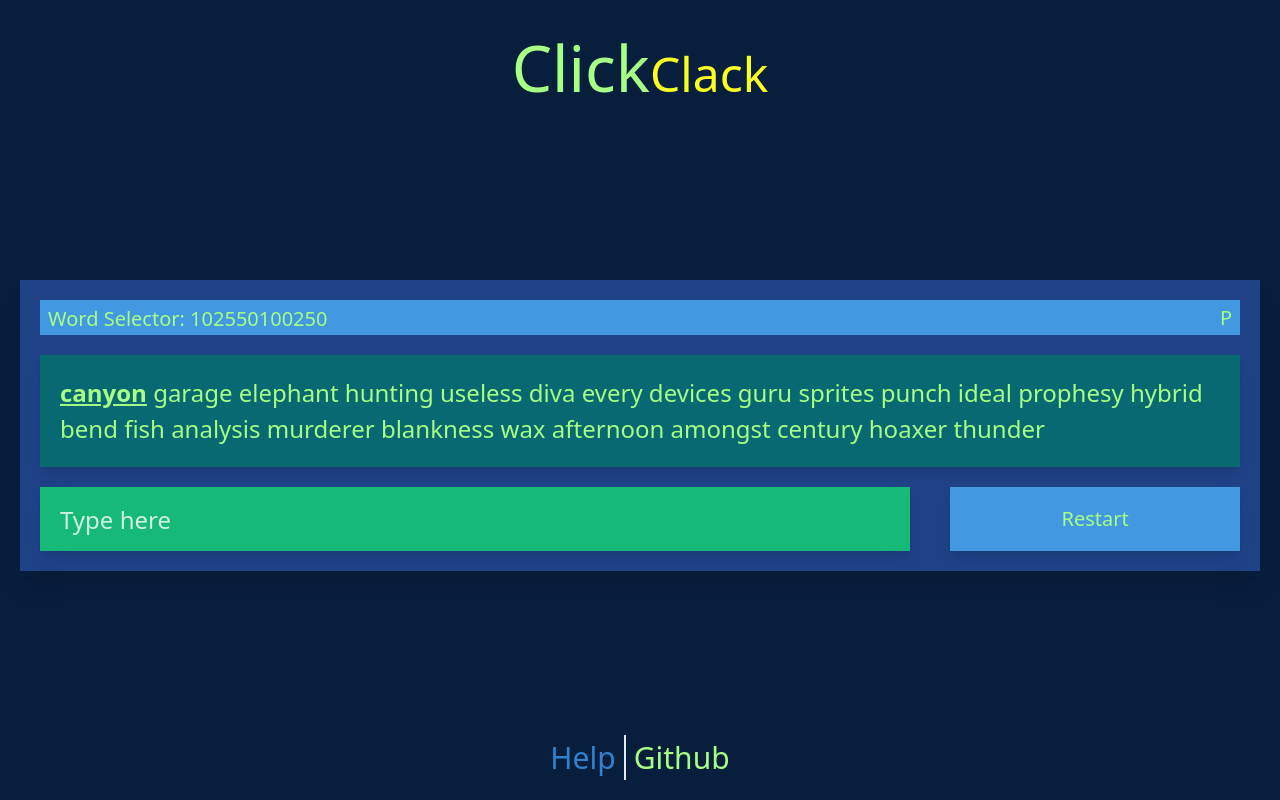
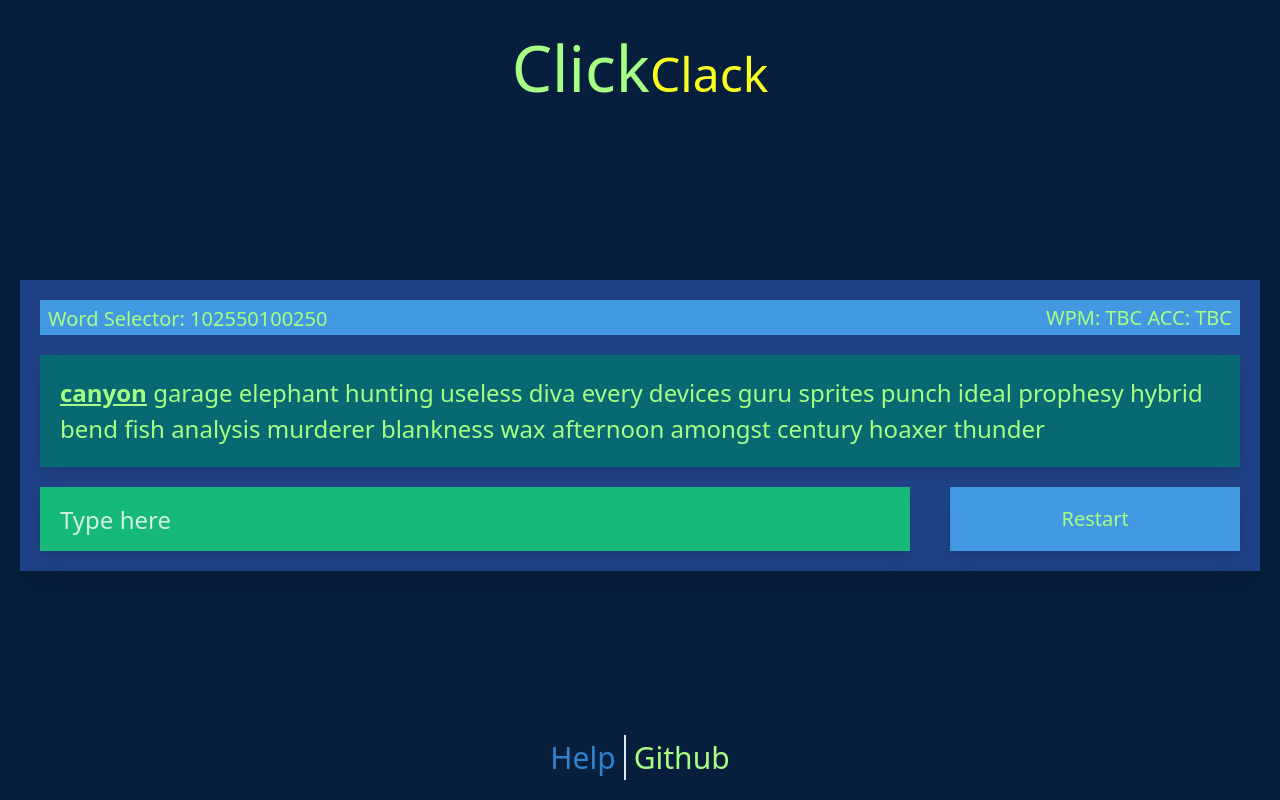
Before and after one commit to nhzaci/ClickClack, a Nuxt app: page / in a window 1280 px wide. Built offline with nearby package versions, Linux system fonts and the light colour scheme.

Commit message:
Fixed WPM Counter for new visitors

```diff
--- a/components/TypeTest.vue
+++ b/components/TypeTest.vue
@@ -119,7 +119,7 @@ export default {
             let cookieTimeTaken = 0;
 
             if (this.$cookies.get("wpm-data") === undefined && !this.isComplete) {
-                return "WPM: TBC ACC: TBC";
+                return ["", "WPM: TBC ACC: TBC"];
             } else if (this.$cookies.get("wpm-data") !== undefined) {
                 //Check if cookies exist from previous attempts
                 cookieCorrChar += Number(this.$cookies.get("wpm-data").correctChar);
@@ -129,7 +129,7 @@ export default {
                     //if current session not complete, just history
                     let wpm = Math.round((cookieCorrChar / 5) / cookieTimeTaken);
                     let acc = Math.round(cookieCorrChar / (cookieCorrChar + cookieWrongChar) * 100);
-                    return ['', `WPM: ${wpm} ACC: ${acc}%`];
+                    return ["", `WPM: ${wpm} ACC: ${acc}%`];
                 }
             }
 
```
